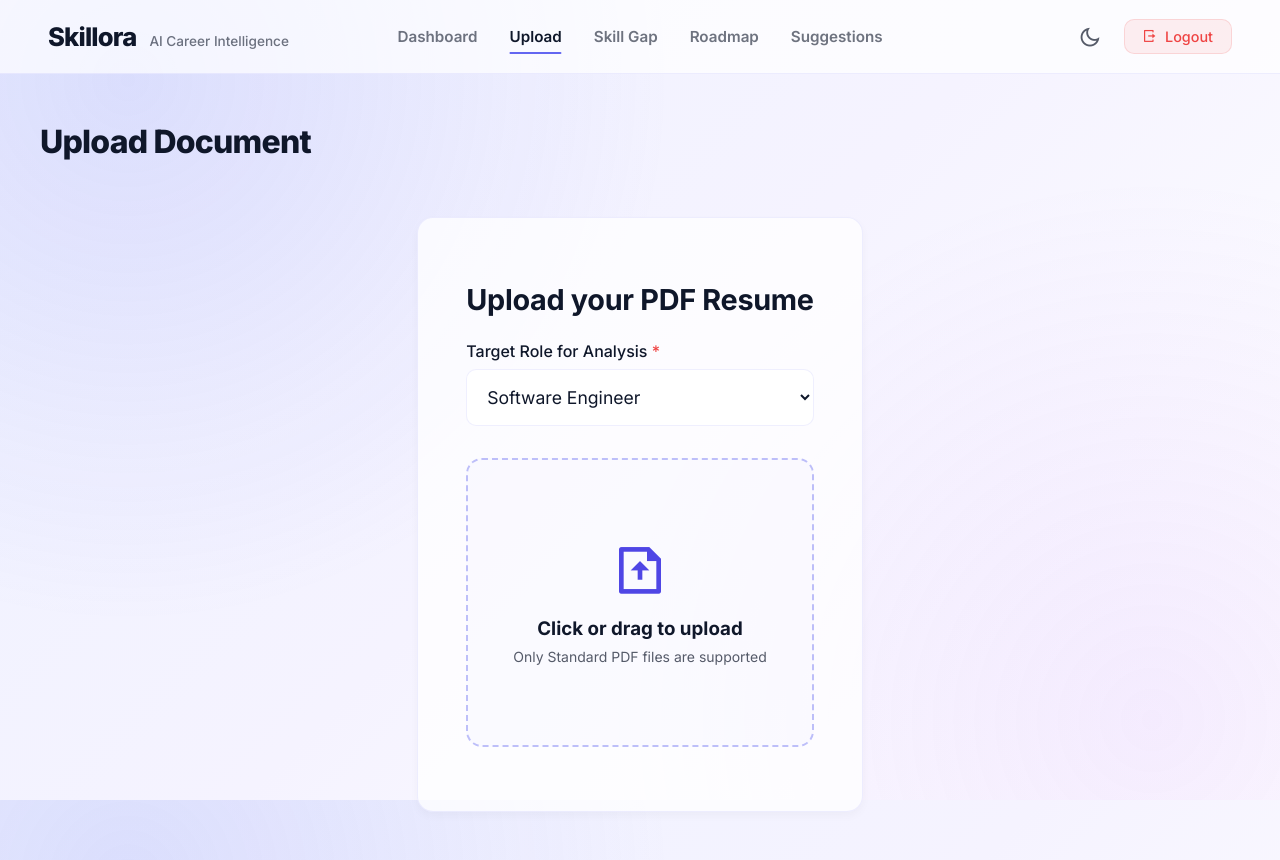
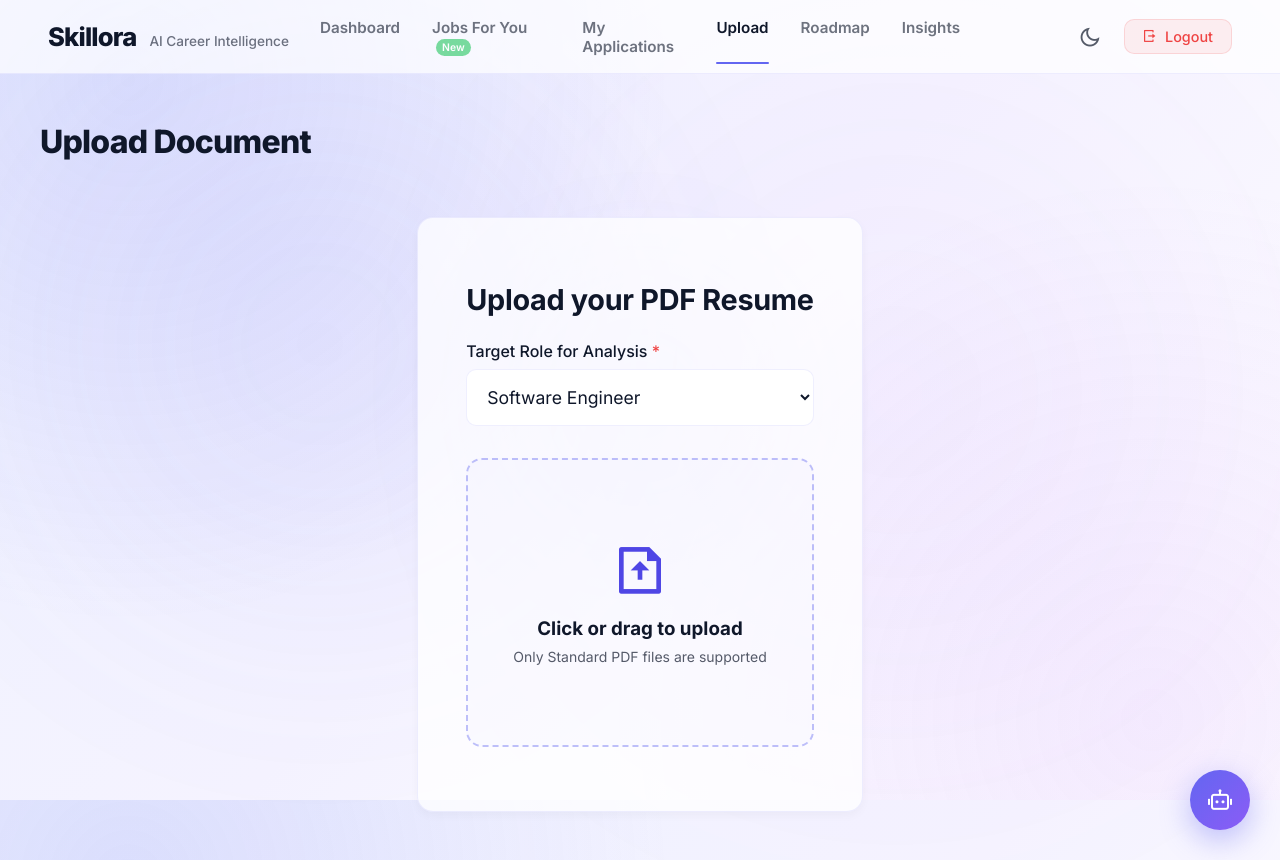
Before and after one commit to Shaik-Aseem/skillora, a Flask app: page /upload in a window 1280 px wide. Run offline with Flask 3, Linux system fonts and the light colour scheme; the visitor is signed in with stand-in values (Sample User, id 1).

Commit message:
V3 Core Pivot: AI Job Matching, Application Tracker, Chatbot UI, UX restorations

```diff
--- a/app.py
+++ b/app.py
@@ -5,7 +5,7 @@ from werkzeug.utils import secure_filename
 from werkzeug.security import generate_password_hash, check_password_hash
 from functools import wraps
 
-from models import db, User, Resume, Analysis, Progress
+from models import db, User, Resume, Analysis, Progress, Job, JobApplication
 from utils.pdf_parser import extract_text_from_pdf
 from utils.analyzer import analyze_resume
 
@@ -22,6 +22,19 @@ db.init_app(app)
 
 with app.app_context():
     db.create_all()
+
+    # Auto-seed mock jobs
+    if not Job.query.first():
+        dummy_jobs = [
+            {"title": "Software Engineer", "company": "TechNova", "location": "Remote", "salary": "$120k", "description": "Looking for a Python/React developer.", "required_skills": '["Python", "React", "SQL"]'},
+            {"title": "Machine Learning Engineer", "company": "AI Dynamics", "location": "New York, NY", "salary": "$150k", "description": "Build predictive models.", "required_skills": '["Python", "Machine Learning", "TensorFlow", "SQL"]'},
+            {"title": "Data Analyst", "company": "FinData", "location": "Chicago, IL", "salary": "$90k", "description": "Analyze financial data trends.", "required_skills": '["SQL", "Python", "Tableau", "Excel"]'},
+            {"title": "Frontend Developer", "company": "Pixel Web", "location": "San Francisco, CA", "salary": "$110k", "description": "Create stunning user interfaces.", "required_skills": '["Javascript", "React", "CSS", "HTML5"]'},
+            {"title": "Backend Systems Architect", "company": "CloudScale", "location": "Austin, TX", "salary": "$140k", "description": "Design scalable infrastructure.", "required_skills": '["Python", "FastAPI", "Docker", "System Design", "AWS"]'},
+        ]
+        for j in dummy_jobs:
+            db.session.add(Job(**j))
+        db.session.commit()
 
 # --- Auth Decorator ---
 def login_required(f):
@@ -262,6 +275,89 @@ def download_report():
             download_name="Skillora_Career_Report.pdf"
         )
     return jsonify({'error': 'Error generating report'}), 500
+@app.route('/jobs')
+@login_required
+def jobs_feed():
+    user = User.query.get(session['user_id'])
+    jobs = Job.query.all()
+    analysis = get_latest_analysis_or_dummy(user.id)
+    user_skills = set(json.loads(analysis.skills)) if analysis and hasattr(analysis, 'skills') and analysis.skills else set()
+
+    feed_jobs = []
+    for job in jobs:
+        req_skills = set(json.loads(job.required_skills)) if job.required_skills else set()
+        matched = user_skills.intersection(req_skills)
+        missing = req_skills - user_skills
+        match_score = int((len(matched) / len(req_skills)) * 100) if len(req_skills) > 0 else 100
+
+        application = JobApplication.query.filter_by(user_id=user.id, job_id=job.id).first()
+
+        feed_jobs.append({
+            'job': job,
+            'matched': list(matched),
+            'missing': list(missing),
+            'req_skills': list(req_skills),
+            'match_score': match_score,
+            'status': application.status if application else None,
+            'applied': application is not None
+        })
+    feed_jobs.sort(key=lambda x: x['match_score'], reverse=True)
+    return render_template('jobs.html', user=user, feed_jobs=feed_jobs, active_page='jobs')
+
+@app.route('/api/apply/<int:job_id>', methods=['POST'])
+@login_required
+def apply_job(job_id):
+    user = User.query.get(session['user_id'])
+    job = Job.query.get_or_404(job_id)
+
+    analysis = get_latest_analysis_or_dummy(user.id)
+    user_skills = set(json.loads(analysis.skills)) if analysis and hasattr(analysis, 'skills') and analysis.skills else set()
+    req_skills = set(json.loads(job.required_skills)) if job.required_skills else set()
+    matched = user_skills.intersection(req_skills)
+    match_score = int((len(matched) / len(req_skills)) * 100) if len(req_skills) > 0 else 100
+
+    existing = JobApplication.query.filter_by(user_id=user.id, job_id=job.id).first()
+    if not existing:
+        app_record = JobApplication(user_id=user.id, job_id=job.id, match_score=match_score)
+        db.session.add(app_record)
+        db.session.commit()
+
+    return jsonify({'success': True})
+
+@app.route('/applications')
+@login_required
+def applications():
+    user = User.query.get(session['user_id'])
+    apps = JobApplication.query.filter_by(user_id=user.id).all()
+    # Reverse timeline mock
+    apps_data = []
+    for a in apps:
+        job = Job.query.get(a.job_id)
+        apps_data.append({
+            'job': job,
+            'status': a.status,
+            'match_score': a.match_score,
+            'applied_at': a.applied_at.strftime('%B %d, %Y') if a.applied_at else "Recently"
+        })
+    apps_data.sort(key=lambda x: x['applied_at'], reverse=True)
+    return render_template('applications.html', user=user, apps_data=apps_data, active_page='applications')
+
+@app.route('/api/chat', methods=['POST'])
+@login_required
+def chat_bot():
+    data = request.json
+    msg = data.get('message', '').lower()
+
+    reply = "I'm your AI Career Coach. I can analyze your resume, suggest skills, or help match you to roles!"
+    if "skills" in msg or "learn" in msg:
+         reply = "Based on current market demand, I highly recommend expanding into modern frameworks like React and Cloud architecture (AWS/Docker)."
+    elif "improve" in msg or "resume" in msg:
+         reply = "Pro tip: Convert passive statements into actionable achievements. Replace 'Helped with a website' to 'Engineered a full-stack platform decreasing latency by 20%'."
+    elif "rejected" in msg or "not getting" in msg:
+         reply = "ATS engines act as strict keyword filters. Always match your resume's terminology exactly to the job description keywords for the highest conversion probability."
+
+    return jsonify({'reply': reply})
 
 if __name__ == '__main__':
-    app.run(debug=True, port=5000)
+    port = int(os.environ.get("PORT", 5000))
+    app.run(host="0.0.0.0", port=port, debug=False)
--- a/static/css/style.css
+++ b/static/css/style.css
@@ -622,3 +622,160 @@ button:active,
     max-width: 450px;
     text-align: center;
 }
+
+/* AI Chat Assistant */
+#ai-chat-widget {
+    position: fixed;
+    bottom: 30px;
+    right: 30px;
+    z-index: 1000;
+}
+
+.chat-toggle {
+    width: 60px;
+    height: 60px;
+    border-radius: 50%;
+    font-size: 1.5rem;
+    box-shadow: 0 10px 30px rgba(99, 102, 241, 0.4);
+    display: flex;
+    align-items: center;
+    justify-content: center;
+    transition: 0.3s;
+    color: white;
+    border: none;
+    cursor: pointer;
+}
+
+.chat-panel {
+    position: absolute;
+    bottom: 80px;
+    right: 0;
+    width: 350px;
+    height: 450px;
+    display: flex;
+    flex-direction: column;
+    overflow: hidden;
+    opacity: 0;
+    transform: translateY(20px) scale(0.9);
+    visibility: hidden;
+    transition: 0.4s cubic-bezier(0.2, 0.8, 0.2, 1);
+    transform-origin: bottom right;
+}
+
+.chat-panel.active {
+    opacity: 1;
+    transform: translateY(0) scale(1);
+    visibility: visible;
+}
+
+.chat-header {
+    padding: 15px 20px;
+    border-bottom: 1px solid var(--glass-border);
+    display: flex;
+    justify-content: space-between;
+    align-items: center;
+    background: rgba(99, 102, 241, 0.05);
+}
+
+.chat-messages {
+    flex: 1;
+    padding: 20px;
+    overflow-y: auto;
+    display: flex;
+    flex-direction: column;
+    gap: 10px;
+}
+
+.ai-msg,
+.user-msg {
+    padding: 12px 16px;
+    border-radius: 12px;
+    font-size: 0.9rem;
+    line-height: 1.5;
+    max-width: 85%;
+    animation: fadeInUp 0.3s forwards;
+}
+
+.ai-msg {
+    background: rgba(99, 102, 241, 0.1);
+    color: var(--text);
+    align-self: flex-start;
+    border-bottom-left-radius: 2px;
+}
+
+.user-msg {
+    background: var(--primary);
+    color: white;
+    align-self: flex-end;
+    border-bottom-right-radius: 2px;
+}
+
+.chat-input-area {
+    padding: 15px;
+    border-top: 1px solid var(--glass-border);
+    display: flex;
+    gap: 10px;
+    align-items: center;
+}
+
+/* Parallax and Glow Overlays */
+.bg-container {
+    position: fixed;
+    top: 0;
+    left: 0;
+    width: 100%;
+    height: 100%;
+    z-index: -3;
+}
+
+.bg-parallax {
+    position: fixed;
+    top: -5%;
+    left: -5%;
+    width: 110%;
+    height: 110%;
+    z-index: -2;
+    transition: transform 0.1s cubic-bezier(0.25, 1, 0.5, 1);
+    pointer-events: none;
+}
+
+.glow-layer-1 {
+    position: absolute;
+    top: 0%;
+    left: 0%;
+    width: 60vw;
+    height: 60vw;
+    border-radius: 50%;
+    opacity: 0.4;
+    filter: blur(120px);
+    background: radial-gradient(circle, rgba(99, 102, 241, 0.3), transparent 70%);
+}
+
+.glow-layer-2 {
+    position: absolute;
+    bottom: 0%;
+    right: 0%;
+    width: 70vw;
+    height: 70vw;
+    border-radius: 50%;
+    opacity: 0.3;
+    filter: blur(140px);
+    background: radial-gradient(circle, rgba(168, 85, 247, 0.25), transparent 70%);
+}
+
+#cursor-glow {
+    position: fixed;
+    width: 400px;
+    height: 400px;
+    border-radius: 50%;
+    pointer-events: none;
+    opacity: 0.15;
+    filter: blur(60px);
+    z-index: -1;
+    transform: translate(-50%, -50%);
+    transition: width 0.3s, height 0.3s, opacity 0.3s;
+}
+
+.magnetic {
+    transition: transform 0.3s cubic-bezier(0.2, 0.8, 0.2, 1);
+}
--- a/static/js/app.js
+++ b/static/js/app.js
@@ -179,4 +179,84 @@ document.addEventListener('DOMContentLoaded', () => {
             }, 1200);
         });
     }
+    /* --- AI CHATBOT LOGIC --- */
+    window.toggleChat = function () {
+        const panel = document.getElementById('chat-panel');
+        if (panel) panel.classList.toggle('active');
+    };
+
+    window.sendChat = function () {
+        const input = document.getElementById('chat-input');
+        const msgs = document.getElementById('chat-messages');
+        const val = input.value.trim();
+        if (!val) return;
+
+        msgs.insertAdjacentHTML('beforeend', `<p class="user-msg">${val}</p>`);
+        input.value = '';
+        msgs.scrollTop = msgs.scrollHeight;
+
+        fetch('/api/chat', {
+            method: 'POST',
+            headers: { 'Content-Type': 'application/json' },
+            body: JSON.stringify({ message: val })
+        })
+            .then(r => r.json())
+            .then(d => {
+                msgs.insertAdjacentHTML('beforeend', `<p class="ai-msg">${d.reply}</p>`);
+                msgs.scrollTop = msgs.scrollHeight;
+            });
+    };
+
+    /* --- PARALLAX & CURSOR GLOW --- */
+    const cursorGlow = document.getElementById('cursor-glow');
+    const parallaxBg = document.getElementById('bg-parallax');
+    let mX = window.innerWidth / 2, mY = window.innerHeight / 2;
+    let cX = mX, cY = mY;
+
+    document.addEventListener('mousemove', (e) => {
+        mX = e.clientX; mY = e.clientY;
+
+        if (parallaxBg) {
+            const xOffset = ((mX / window.innerWidth) - 0.5) * -20;
+            const yOffset = ((mY / window.innerHeight) - 0.5) * -20;
+            parallaxBg.style.transform = `translate(${xOffset}px, ${yOffset}px)`;
+        }
+    });
+
+    const animateCursor = () => {
+        const diffX = mX - cX;
+        const diffY = mY - cY;
+        cX += diffX * 0.15;
+        cY += diffY * 0.15;
+
+        const isDark = document.documentElement.getAttribute('data-theme') === 'dark';
+        if (cursorGlow) {
+            cursorGlow.style.left = `${cX}px`;
+            cursorGlow.style.top = `${cY}px`;
+            cursorGlow.style.background = isDark ? `radial-gradient(circle, rgba(168,85,247,0.8) 0%, transparent 70%)`
+                : `radial-gradient(circle, rgba(99,102,241,0.6) 0%, transparent 70%)`;
+        }
+        requestAnimationFrame(animateCursor);
+    };
+    animateCursor();
+
+    /* --- MAGNETIC PHYSICS --- */
+    document.querySelectorAll('.btn, .btn-icon').forEach(btn => {
+        btn.classList.add('magnetic');
+        btn.addEventListener('mousemove', (e) => {
+            const rect = btn.getBoundingClientRect();
+            const x = e.clientX - rect.left - rect.width / 2;
+            const y = e.clientY - rect.top - rect.height / 2;
+            btn.style.transform = `translate(${x * 0.2}px, ${y * 0.2}px) scale(1.05)`;
+            if (cursorGlow) {
+                cursorGlow.style.width = '600px'; cursorGlow.style.height = '600px'; cursorGlow.style.opacity = '0.3';
+            }
+        });
+        btn.addEventListener('mouseleave', () => {
+            btn.style.transform = `translate(0px, 0px) scale(1)`;
+            if (cursorGlow) {
+                cursorGlow.style.width = '400px'; cursorGlow.style.height = '400px'; cursorGlow.style.opacity = '0.15';
+            }
+        });
+    });
 });
--- a/templates/base_dashboard.html
+++ b/templates/base_dashboard.html
@@ -33,14 +33,17 @@
             <div class="nav-center">
                 <a href="{{ url_for('dashboard') }}"
                     class="nav-link {% if active_page == 'dashboard' %}active{% endif %}">Dashboard</a>
+                <a href="{{ url_for('jobs_feed') }}"
+                    class="nav-link {% if active_page == 'jobs' %}active{% endif %}">Jobs For You <span
+                        style="background:var(--success); color:white; font-size:0.65rem; padding:2px 6px; border-radius:10px; margin-left:4px; vertical-align:middle;">New</span></a>
+                <a href="{{ url_for('applications') }}"
+                    class="nav-link {% if active_page == 'applications' %}active{% endif %}">My Applications</a>
                 <a href="{{ url_for('upload') }}"
                     class="nav-link {% if active_page == 'upload' %}active{% endif %}">Upload</a>
-                <a href="{{ url_for('skill_gap') }}"
-                    class="nav-link {% if active_page == 'skill-gap' %}active{% endif %}">Skill Gap</a>
                 <a href="{{ url_for('roadmap') }}"
                     class="nav-link {% if active_page == 'roadmap' %}active{% endif %}">Roadmap</a>
                 <a href="{{ url_for('suggestions') }}"
-                    class="nav-link {% if active_page == 'suggestions' %}active{% endif %}">Suggestions</a>
+                    class="nav-link {% if active_page == 'suggestions' %}active{% endif %}">Insights</a>
             </div>
 
             <div class="nav-right">
@@ -60,6 +63,27 @@
                 {% block content %}{% endblock %}
             </div>
         </main>
+
+        <!-- AI Chat Assistant -->
+        <div id="ai-chat-widget">
+            <button class="chat-toggle btn-primary" onclick="toggleChat()"><i class="ri-robot-2-line"></i></button>
+            <div class="chat-panel hidden glass-card" id="chat-panel">
+                <div class="chat-header">
+                    <h4>Skillora AI Coach</h4>
+                    <button class="btn-icon" onclick="toggleChat()"><i class="ri-close-line"></i></button>
+                </div>
+                <div class="chat-messages" id="chat-messages">
+                    <p class="ai-msg">Hello! I'm your AI Career assistant. Let's optimize your resume and get you hired
+                        faster!</p>
+                </div>
+                <div class="chat-input-area">
+                    <input type="text" class="glass-input" id="chat-input" placeholder="Ask AI anything..."
+                        onkeypress="if(event.key==='Enter') sendChat()">
+                    <button class="btn btn-primary" onclick="sendChat()"><i class="ri-send-plane-fill"></i></button>
+                </div>
+            </div>
+        </div>
+
     </div>
     <script src="{{ url_for('static', filename='js/app.js') }}"></script>
 </body>
```
Also changed, not shown: models.py (+19 -0 lines), templates/index.html (+15 -8 lines).
